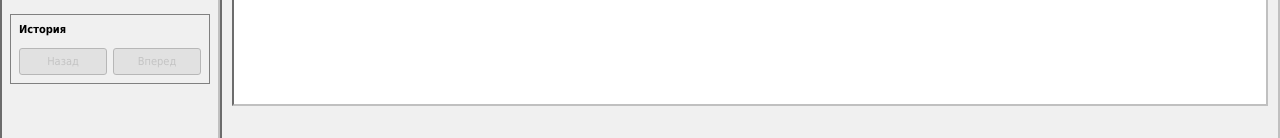
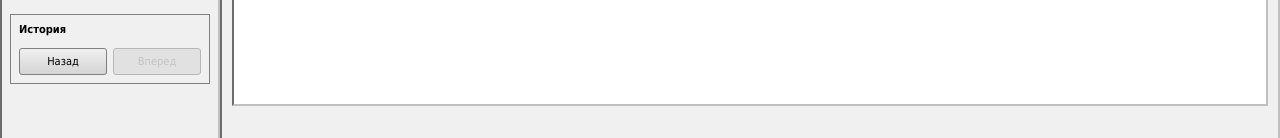
Before and after one commit to rold174/js_ris, a React (Create React App) app: page /app in a window 1280 px wide. Shown: the part 297-435 px from the top of the page. Built offline with nearby package versions, Linux system fonts and the light colour scheme.

Commit message:
фикс истории(назад\вперед)

```diff
--- a/src/components/App/App.tsx
+++ b/src/components/App/App.tsx
@@ -1,4 +1,4 @@
-import React, { useState, useRef } from 'react';
+import React, { useState, useRef, useEffect } from 'react';
 import './App.css';
 import Canvas from '../Canvas/Canvas';
 import Toolbar from '../Toolbar/Toolbar';
@@ -14,6 +14,8 @@ export interface HistoryItem {
   toolState: ToolState;
 }
 
+const MAX_HISTORY = 100;
+
 function App() {
   const [isDrawing, setIsDrawing] = useState(false);
   const [toolState, setToolState] = useState<ToolState>({
@@ -21,34 +23,62 @@ function App() {
     color: '#000000',
     brushSize: 5
   });
+
   const [history, setHistory] = useState<HistoryItem[]>([]);
-  const [historyIndex, setHistoryIndex] = useState(-1);
-  const canvasRef = useRef<HTMLCanvasElement>(null);
+  const [historyIndex, setHistoryIndex] = useState<number>(-1);
+  const canvasRef = useRef<HTMLCanvasElement | null>(null);
 
-  const MAX_HISTORY = 100;
+  // Add a new snapshot to history (called from Canvas)
+  const saveToHistory = (canvasData: string) => {
+    setHistory(prev => {
+      // trim future states if we've undone
+      const base = prev.slice(0, historyIndex + 1);
+      const newItem: HistoryItem = { canvasData, toolState: { ...toolState } };
+      base.push(newItem);
 
-  const saveToHistory = (canvasData: string) => {
-    const newItem: HistoryItem = {
-      canvasData,
-      toolState: { ...toolState }
-    };
+      // cap history size
+      if (base.length > MAX_HISTORY) {
+        base.shift(); // remove oldest
+      }
 
-    const newHistory = history.slice(0, historyIndex + 1);
-    newHistory.push(newItem);
-
-    if (newHistory.length > MAX_HISTORY) {
-      newHistory.shift();
-    }
-
-    setHistory(newHistory);
-    setHistoryIndex(newHistory.length - 1);
+      // update index to last
+      setHistoryIndex(base.length - 1);
+      return base;
+    });
   };
 
+  // Restore canvas from a history index
+  const restoreFromHistory = (index: number) => {
+    const item = history[index];
+    if (!item || !canvasRef.current) return;
+
+    const ctx = canvasRef.current.getContext('2d');
+    if (!ctx) return;
+
+    const img = new Image();
+    img.onload = () => {
+      ctx.clearRect(0, 0, canvasRef.current!.width, canvasRef.current!.height);
+      ctx.drawImage(img, 0, 0);
+    };
+    img.src = item.canvasData;
+
+    // Restore the tool state that was saved with that history item
+    setToolState(item.toolState);
+  };
+
+  // Undo / Redo
   const undo = () => {
     if (historyIndex > 0) {
       const newIndex = historyIndex - 1;
       setHistoryIndex(newIndex);
       restoreFromHistory(newIndex);
+    } else if (historyIndex === 0) {
+      // go to blank if user undoes the first entry
+      setHistoryIndex(-1);
+      if (canvasRef.current) {
+        const ctx = canvasRef.current.getContext('2d');
+        if (ctx) ctx.clearRect(0, 0, canvasRef.current.width, canvasRef.current.height);
+      }
     }
   };
 
@@ -61,27 +91,14 @@ function App() {
   };
 
   const clearCanvas = () => {
-  const canvas = canvasRef.current;
-  const ctx = canvas?.getContext("2d");
-  if (canvas && ctx) {
-    ctx.clearRect(0, 0, canvas.width, canvas.height);
-  }
-};
+    if (!canvasRef.current) return;
+    const ctx = canvasRef.current.getContext('2d');
+    if (!ctx) return;
+    ctx.clearRect(0, 0, canvasRef.current.width, canvasRef.current.height);
 
-  const restoreFromHistory = (index: number) => {
-    const item = history[index];
-    if (item && canvasRef.current) {
-      const ctx = canvasRef.current.getContext('2d');
-      if (ctx) {
-        const image = new Image();
-        image.onload = () => {
-          ctx.clearRect(0, 0, canvasRef.current!.width, canvasRef.current!.height);
-          ctx.drawImage(image, 0, 0);
-        };
-        image.src = item.canvasData;
-        setToolState(item.toolState);
-      }
-    }
+    // Save cleared state as a new history item
+    const blankData = canvasRef.current.toDataURL();
+    saveToHistory(blankData);
   };
 
   const clearHistory = () => {
@@ -89,27 +106,52 @@ function App() {
     setHistoryIndex(-1);
   };
 
+  // Keyboard shortcuts: Ctrl+Z / Ctrl+Y / Ctrl+Shift+Z
+  useEffect(() => {
+    const handler = (e: KeyboardEvent) => {
+      const isMac = navigator.platform.toUpperCase().indexOf('MAC') >= 0;
+      const mod = isMac ? e.metaKey : e.ctrlKey;
+
+      if (mod && e.key === 'z') {
+        if (e.shiftKey) {
+          redo(); // Ctrl+Shift+Z => redo
+        } else {
+          undo();
+        }
+        e.preventDefault();
+      } else if (mod && (e.key === 'y')) {
+        redo(); // Ctrl+Y => redo
+        e.preventDefault();
+      }
+    };
+    window.addEventListener('keydown', handler);
+    return () => window.removeEventListener('keydown', handler);
+  }, [historyIndex, history]);
+
+  // Provide canUndo / canRedo states
+  const canUndo = historyIndex >= 0;
+  const canRedo = historyIndex < history.length - 1;
+
   return (
     <div className="App">
-
       <Toolbar
         toolState={toolState}
         setToolState={setToolState}
         undo={undo}
         redo={redo}
-        canUndo={historyIndex >= 0}
-        canRedo={historyIndex < history.length - 1}
+        canUndo={canUndo}
+        canRedo={canRedo}
         clearCanvas={clearCanvas}
+      />
 
-      />
       <Canvas
         ref={canvasRef}
         isDrawing={isDrawing}
         setIsDrawing={setIsDrawing}
         toolState={toolState}
         saveToHistory={saveToHistory}
-        clearHistory={clearHistory}
-
+        // when restoring from outside, Canvas doesn't need to do the undo itself,
+        // App drives restoreFromHistory through undo/redo above
       />
     </div>
   );
--- a/src/components/Canvas/Canvas.tsx
+++ b/src/components/Canvas/Canvas.tsx
@@ -1,4 +1,9 @@
-import React, { forwardRef, useImperativeHandle, useRef, useEffect } from 'react';
+import React, {
+  forwardRef,
+  useImperativeHandle,
+  useRef,
+  useEffect
+} from 'react';
 import './Canvas.css';
 import { ToolState } from '../App/App';
 
@@ -7,55 +12,55 @@ interface CanvasProps {
   setIsDrawing: (drawing: boolean) => void;
   toolState: ToolState;
   saveToHistory: (canvasData: string) => void;
-  clearHistory: () => void;
 }
 
 const Canvas = forwardRef<HTMLCanvasElement, CanvasProps>(({
   isDrawing,
   setIsDrawing,
   toolState,
-  saveToHistory,
-  clearHistory
+  saveToHistory
 }, ref) => {
-  const internalCanvasRef = useRef<HTMLCanvasElement>(null);
+  const canvasRef = useRef<HTMLCanvasElement | null>(null);
   const lastPointRef = useRef<{ x: number; y: number } | null>(null);
+  const drawingRef = useRef(false);
 
-  useImperativeHandle(ref, () => internalCanvasRef.current!);
+  useImperativeHandle(ref, () => canvasRef.current!);
 
   useEffect(() => {
-    const canvas = internalCanvasRef.current;
+    const canvas = canvasRef.current;
     if (!canvas) return;
-
     const ctx = canvas.getContext('2d');
     if (!ctx) return;
-
     ctx.imageSmoothingEnabled = true;
     ctx.imageSmoothingQuality = 'high';
+
+    // Save initial blank state to history (so undo has something)
+    // Delay slightly to ensure canvas has correct size/layout
+    setTimeout(() => {
+      if (canvas) saveToHistory(canvas.toDataURL());
+    }, 0);
   }, []);
 
   const getCanvasPoint = (clientX: number, clientY: number) => {
-    const canvas = internalCanvasRef.current;
+    const canvas = canvasRef.current;
     if (!canvas) return { x: 0, y: 0 };
-
     const rect = canvas.getBoundingClientRect();
     return {
-      x: clientX - rect.left,
-      y: clientY - rect.top
+      x: (clientX - rect.left) * (canvas.width / rect.width),
+      y: (clientY - rect.top) * (canvas.height / rect.height)
     };
   };
 
-  // Алгоритм заливки (Flood Fill)
+  // Flood fill (same implementation, kept)
   const floodFill = (startX: number, startY: number, fillColor: string) => {
-    const canvas = internalCanvasRef.current;
+    const canvas = canvasRef.current;
     if (!canvas) return;
-
     const ctx = canvas.getContext('2d');
     if (!ctx) return;
 
     const imageData = ctx.getImageData(0, 0, canvas.width, canvas.height);
     const data = imageData.data;
 
-    // Получаем цвет начальной точки
     const startPos = (Math.floor(startY) * canvas.width + Math.floor(startX)) * 4;
     const startColor = {
       r: data[startPos],
@@ -64,7 +69,6 @@ const Canvas = forwardRef<HTMLCanvasElement, CanvasProps>(({
       a: data[startPos + 3]
     };
 
-    // Преобразуем цвет заливки в RGB
     const hexToRgb = (hex: string) => {
       const result = /^#?([a-f\d]{2})([a-f\d]{2})([a-f\d]{2})$/i.exec(hex);
       return result ? {
@@ -77,47 +81,35 @@ const Canvas = forwardRef<HTMLCanvasElement, CanvasProps>(({
     const fillColorRgb = hexToRgb(fillColor);
     if (!fillColorRgb) return;
 
-    // Проверяем, не заливаем ли тем же цветом
     if (
       startColor.r === fillColorRgb.r &&
       startColor.g === fillColorRgb.g &&
       startColor.b === fillColorRgb.b
-    ) {
-      return;
-    }
+    ) return;
 
     const stack: [number, number][] = [[Math.floor(startX), Math.floor(startY)]];
     const visited = new Set<string>();
 
-    while (stack.length > 0) {
+    while (stack.length) {
       const [x, y] = stack.pop()!;
+      if (x < 0 || x >= canvas.width || y < 0 || y >= canvas.height) continue;
+      const key = `${x},${y}`;
+      if (visited.has(key)) continue;
+
       const pos = (y * canvas.width + x) * 4;
-
-      // Проверяем границы и посещенные точки
-      if (
-        x < 0 || x >= canvas.width ||
-        y < 0 || y >= canvas.height ||
-        visited.has(`${x},${y}`)
-      ) {
-        continue;
-      }
-
-      // Проверяем совпадение цвета
       if (
         data[pos] === startColor.r &&
         data[pos + 1] === startColor.g &&
         data[pos + 2] === startColor.b &&
         data[pos + 3] === startColor.a
       ) {
-        // Заливаем пиксель
         data[pos] = fillColorRgb.r;
         data[pos + 1] = fillColorRgb.g;
         data[pos + 2] = fillColorRgb.b;
         data[pos + 3] = 255;
 
-        visited.add(`${x},${y}`);
+        visited.add(key);
 
-        // Добавляем соседние пиксели
         stack.push([x + 1, y]);
         stack.push([x - 1, y]);
         stack.push([x, y + 1]);
@@ -132,29 +124,28 @@ const Canvas = forwardRef<HTMLCanvasElement, CanvasProps>(({
     const point = getCanvasPoint(e.clientX, e.clientY);
 
     if (toolState.tool === 'fill') {
-      // Для заливки сразу выполняем действие
       floodFill(point.x, point.y, toolState.color);
+      // Save after fill
+      const canvas = canvasRef.current!;
+      saveToHistory(canvas.toDataURL());
       setIsDrawing(false);
-
-      const canvas = internalCanvasRef.current;
-      if (canvas) {
-        saveToHistory(canvas.toDataURL());
-      }
+      drawingRef.current = false;
       return;
     }
 
     lastPointRef.current = point;
     setIsDrawing(true);
+    drawingRef.current = true;
 
+    // For immediate dot when mousedown without move
     if (toolState.tool === 'brush') {
       draw(point);
     }
   };
 
   const draw = (currentPoint: { x: number; y: number }) => {
-    const canvas = internalCanvasRef.current;
-    if (!canvas || !isDrawing) return;
-
+    const canvas = canvasRef.current;
+    if (!canvas || !drawingRef.current) return;
     const ctx = canvas.getContext('2d');
     if (!ctx) return;
 
@@ -169,14 +160,12 @@ const Canvas = forwardRef<HTMLCanvasElement, CanvasProps>(({
       ctx.lineTo(currentPoint.x, currentPoint.y);
       ctx.stroke();
     }
-
     lastPointRef.current = currentPoint;
   };
 
   const erase = (currentPoint: { x: number; y: number }) => {
-    const canvas = internalCanvasRef.current;
-    if (!canvas || !isDrawing) return;
-
+    const canvas = canvasRef.current;
+    if (!canvas || !drawingRef.current) return;
     const ctx = canvas.getContext('2d');
     if (!ctx) return;
 
@@ -190,38 +179,31 @@ const Canvas = forwardRef<HTMLCanvasElement, CanvasProps>(({
       ctx.lineTo(currentPoint.x, currentPoint.y);
       ctx.stroke();
     }
-
     lastPointRef.current = currentPoint;
   };
 
   const handleMouseMove = (e: React.MouseEvent) => {
-    if (!isDrawing || toolState.tool === 'fill') return;
-
+    if (!drawingRef.current || toolState.tool === 'fill') return;
     const point = getCanvasPoint(e.clientX, e.clientY);
-
-    if (toolState.tool === 'brush') {
-      draw(point);
-    } else if (toolState.tool === 'eraser') {
-      erase(point);
-    }
+    if (toolState.tool === 'brush') draw(point);
+    if (toolState.tool === 'eraser') erase(point);
   };
 
   const stopDrawing = () => {
-    if (isDrawing && toolState.tool !== 'fill') {
+    if (drawingRef.current && toolState.tool !== 'fill') {
       setIsDrawing(false);
+      drawingRef.current = false;
       lastPointRef.current = null;
 
-      const canvas = internalCanvasRef.current;
-      if (canvas) {
-        saveToHistory(canvas.toDataURL());
-      }
+      // Save snapshot after finishing stroke
+      if (canvasRef.current) saveToHistory(canvasRef.current.toDataURL());
     }
   };
 
   return (
     <div className="canvas-container">
       <canvas
-        ref={internalCanvasRef}
+        ref={canvasRef}
         id="main-canvas"
         width={1600}
         height={600}
@@ -229,15 +211,11 @@ const Canvas = forwardRef<HTMLCanvasElement, CanvasProps>(({
         onMouseMove={handleMouseMove}
         onMouseUp={stopDrawing}
         onMouseLeave={stopDrawing}
-        style={{
-          cursor: toolState.tool === 'fill' ? 'crosshair' :
-                 toolState.tool === 'brush' ? 'crosshair' : 'default'
-        }}
+        style={{ cursor: toolState.tool === 'fill' || toolState.tool === 'brush' ? 'crosshair' : 'default' }}
       />
     </div>
   );
 });
 
 Canvas.displayName = 'Canvas';
-
 export default Canvas;
```
Also changed, not shown: src/components/Toolbar/Toolbar.tsx (+13 -25 lines), 1 other file (tests, documents, lock files or other folders).
